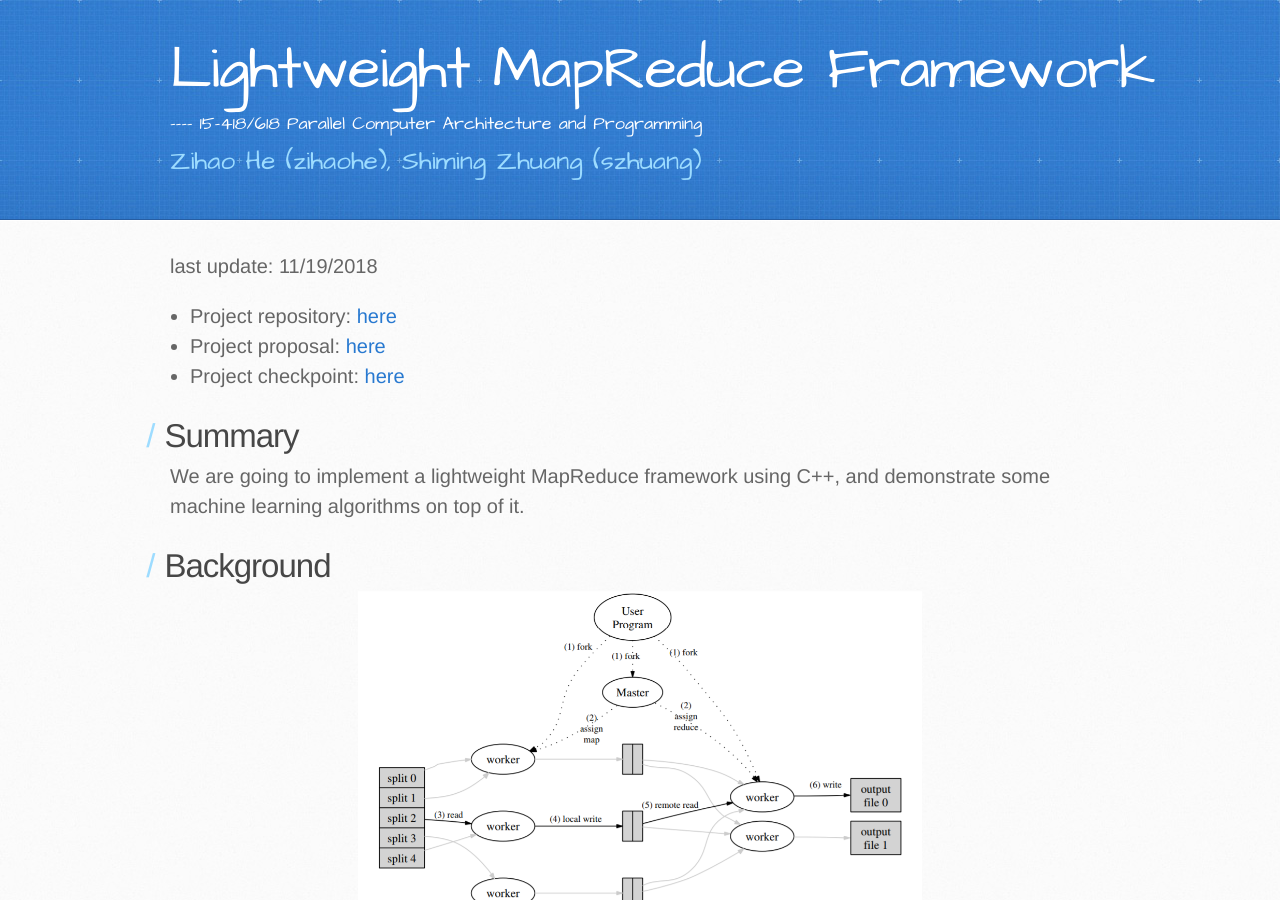
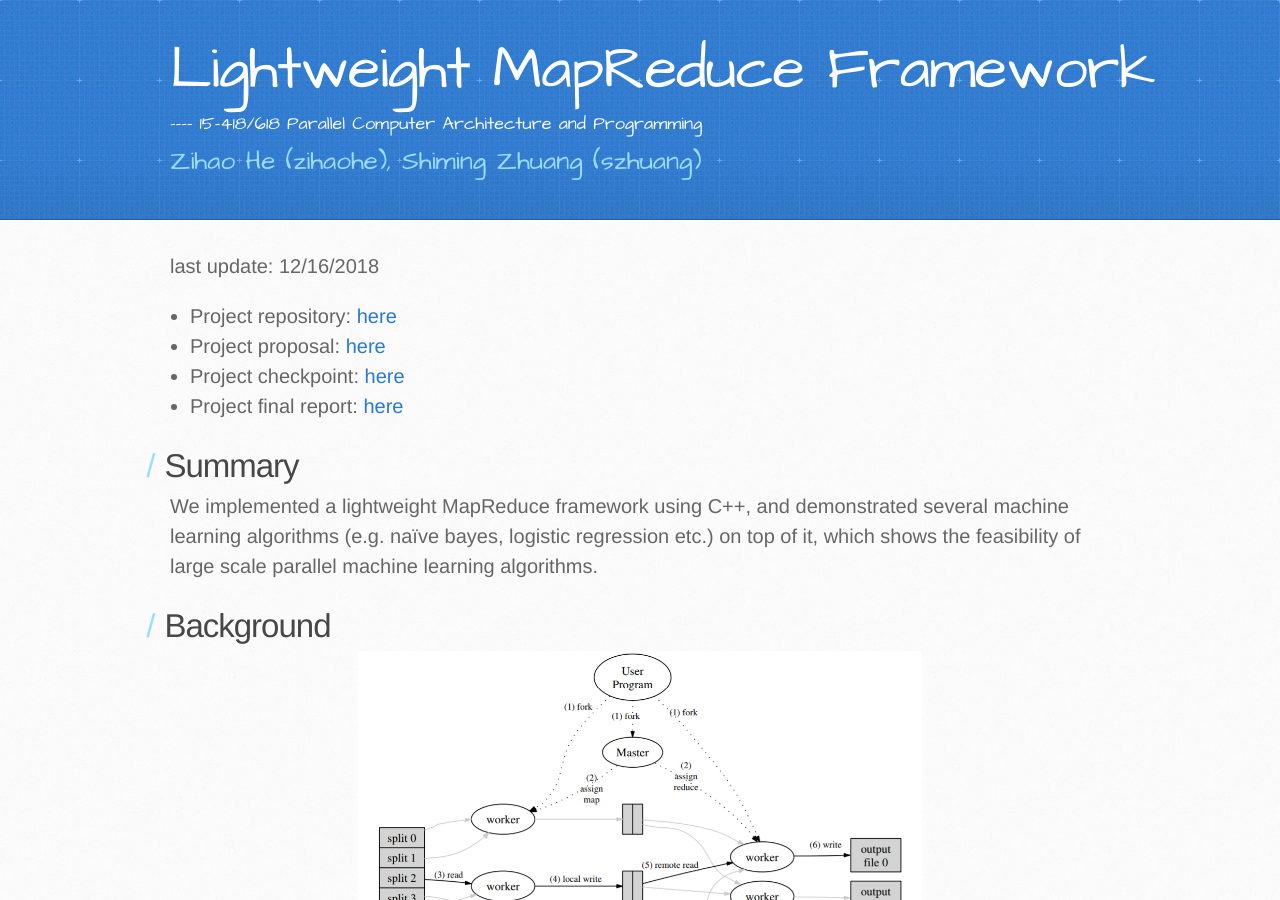
Before and after one commit to hzh0512/hzh0512.github.io, a Jekyll site: the page built from _p/mapreduce.md, in a window 1280 px wide and 900 px high. Built offline with Jekyll 4.4.1, drawn with Linux system fonts in a browser that asks for light colours; some of the changed text lies outside the part shown.

Commit message:
add final report

```diff
--- a/_p/mapreduce.md
+++ b/_p/mapreduce.md
@@ -4,14 +4,15 @@ title: Lightweight MapReduce Framework
 tag: 15-418/618 Parallel Computer Architecture and Programming
 description: Zihao He (zihaohe), Shiming Zhuang (szhuang)
 ---
-last update: 11/19/2018
+last update: 12/16/2018
 * Project repository: [here](https://github.com/hzh0512/Lightweight-MapReduce)
 * Project proposal: [here](../assets/files/proposal.pdf)
 * Project checkpoint: [here](../assets/files/checkpoint.pdf)
+* Project final report: [here](../assets/files/final_report.pdf)
 
 # Summary
 
-We are going to implement a lightweight MapReduce framework using C++, and demonstrate some machine learning algorithms on top of it.
+We implemented a lightweight MapReduce framework using C++, and demonstrated several machine learning algorithms (e.g. naïve bayes, logistic regression etc.) on top of it, which shows the feasibility of large scale parallel machine learning algorithms.
 
 # Background
 
@@ -50,7 +51,7 @@ The number of mappers is 2, and the number of mappers is 2.
 
 # Resources
 
-* Personal laptops can be used for developing. Moreover, GHC26-46 machines could be used for testing for scalability. During the 5-min feedback, Dr. Mowry mentioned we could use the `Bridges` cluster at the Pittsburgh Supercomputing Center and *we are interested in getting access to it*.
+* Personal laptops can be used for developing. Moreover, GHC26-46 machines could be used for testing for scalability.
 * The [paper](https://research.google.com/archive/mapreduce-osdi04.pdf) from Google is our reference.
 > J. Dean and S. Ghemawat, MapReduce: Simplified Data Processing on Large Clusters. Communications of the ACM, 2008
 * A word counting implementation on a single machine on [Github](https://github.com/cdmh/mapreduce). Another implementation with static scheduling pattern on [Github](https://github.com/wangkuiyi/mapreduce-lite).
```
Also changed, not shown: 1 other file.
